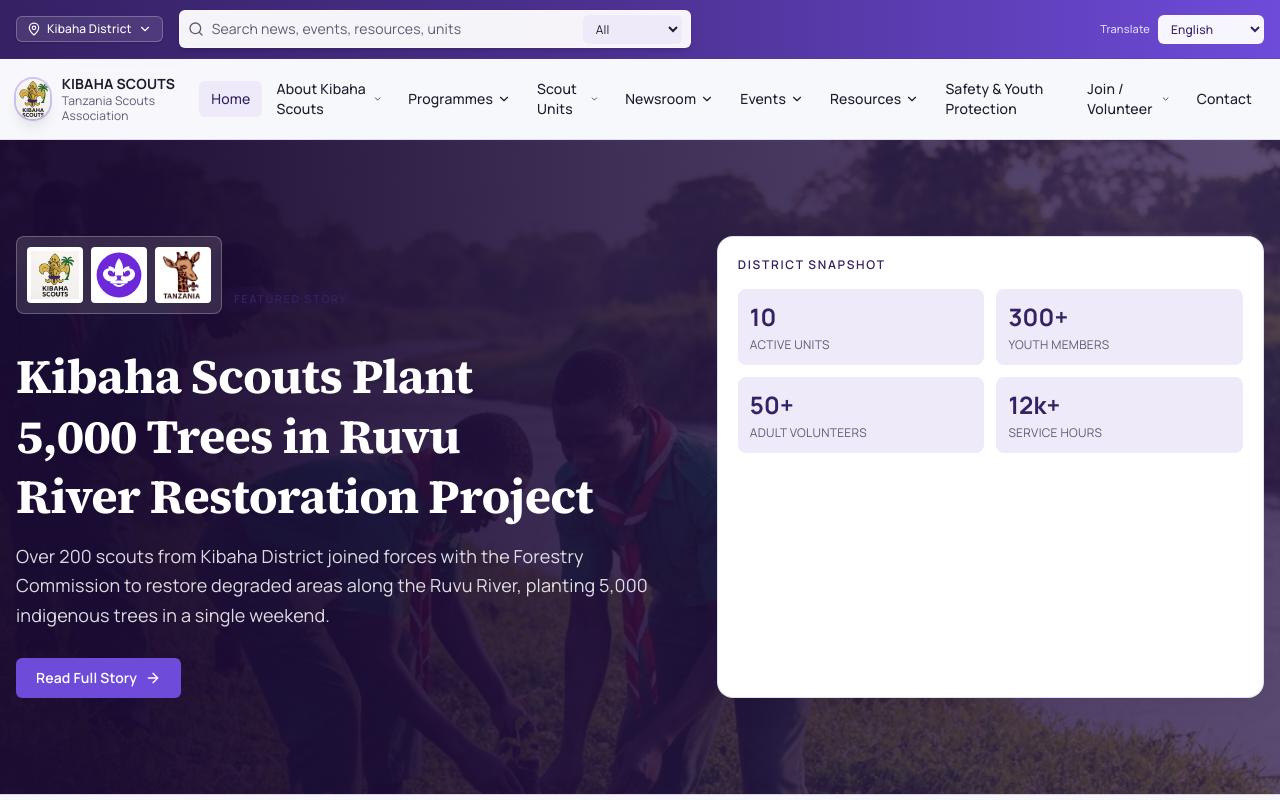
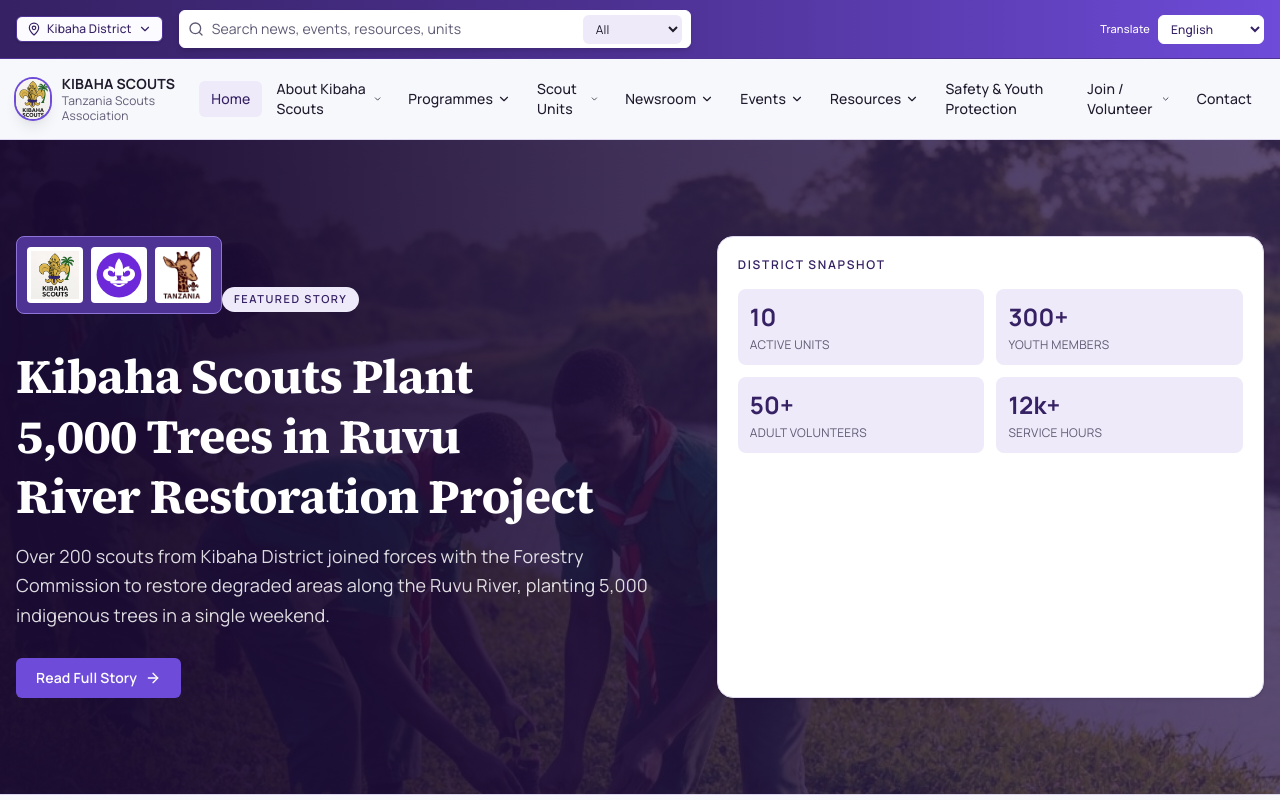
Before and after one commit to Eliahhango/Kibahascouts, a Next.js app: page / in a window 1280 px wide. Shown: the top 800 px of the page. Built offline with nearby package versions, Linux system fonts and the light colour scheme.

Commit message:
removed glassmorphism

```diff
--- a/app/globals.css
+++ b/app/globals.css
@@ -104,10 +104,6 @@
   }
   body {
     @apply bg-background text-foreground;
-    background-image:
-      radial-gradient(circle at 10% 0%, rgba(94, 61, 196, 0.08), transparent 36%),
-      radial-gradient(circle at 90% 10%, rgba(142, 115, 216, 0.07), transparent 34%);
-    background-attachment: fixed;
     letter-spacing: 0.01em;
   }
   h1, h2, h3, h4 {
@@ -154,17 +150,23 @@
 
 @layer utilities {
   .section-shell {
-    @apply rounded-2xl border border-border/80 bg-card shadow-[0_8px_30px_rgba(28,8,56,0.06)];
+    @apply rounded-2xl border border-border bg-card shadow-sm;
   }
   .eyebrow {
-    @apply inline-flex items-center rounded-full bg-tsa-green-deep/10 px-3 py-1 text-[11px] font-semibold uppercase tracking-[0.14em] text-tsa-green-deep;
+    @apply inline-flex items-center rounded-full bg-secondary px-3 py-1 text-[11px] font-semibold uppercase tracking-[0.14em] text-tsa-green-deep;
   }
   .section-title {
     @apply text-2xl font-bold text-foreground md:text-3xl;
   }
   .card-lift {
-    @apply transition-transform duration-300 hover:-translate-y-1 hover:shadow-[0_12px_30px_rgba(28,8,56,0.12)];
+    @apply transition-shadow duration-200 hover:shadow-md;
   }
+}
+
+/* Force-disable frosted/glass blur effects */
+[class*="backdrop-blur"] {
+  -webkit-backdrop-filter: none !important;
+  backdrop-filter: none !important;
 }
 
 /* Google Translate integration: keep translation logic, hide Google toolbar UI */
--- a/app/page.tsx
+++ b/app/page.tsx
@@ -64,7 +64,7 @@ export default async function HomePage() {
 
         <div className="relative mx-auto grid max-w-7xl gap-8 px-4 py-16 md:grid-cols-[1.1fr_0.9fr] md:py-24">
           <div>
-            <div className="mb-4 inline-flex flex-wrap items-center gap-2 rounded-lg border border-primary-foreground/25 bg-primary-foreground/12 p-2.5 backdrop-blur-sm">
+            <div className="mb-4 inline-flex flex-wrap items-center gap-2 rounded-lg border border-tsa-green-light bg-tsa-green-mid p-2.5">
               <Image
                 src={branding.primaryLogo}
                 alt={`${name} logo`}
@@ -87,7 +87,7 @@ export default async function HomePage() {
                 className="h-14 w-14 rounded bg-white p-1 object-contain"
               />
             </div>
-            <span className="eyebrow bg-primary-foreground/16 text-primary-foreground">Featured Story</span>
+            <span className="eyebrow bg-tsa-green-mid text-primary-foreground">Featured Story</span>
             <h1 className="mt-4 max-w-2xl text-balance text-3xl font-bold leading-tight text-primary-foreground md:text-5xl">
               {featuredNews.title}
             </h1>
@@ -103,7 +103,7 @@ export default async function HomePage() {
             </Link>
           </div>
 
-          <div className="section-shell bg-primary-foreground/95 p-5">
+          <div className="section-shell bg-primary-foreground p-5">
             <p className="text-xs font-semibold uppercase tracking-[0.14em] text-tsa-green-deep">District Snapshot</p>
             <div className="mt-4 grid gap-3 sm:grid-cols-2">
               {[
@@ -313,13 +313,13 @@ export default async function HomePage() {
 
       <section className="bg-tsa-green-deep py-12 md:py-16" aria-labelledby="campaigns-heading">
         <div className="mx-auto max-w-7xl px-4">
-          <span className="eyebrow bg-primary-foreground/12 text-primary-foreground">Campaigns</span>
+          <span className="eyebrow bg-tsa-green-mid text-primary-foreground">Campaigns</span>
           <h2 id="campaigns-heading" className="mt-3 text-3xl font-bold text-primary-foreground">
             Ongoing District Campaigns
           </h2>
           <div className="mt-6 grid gap-5 md:grid-cols-3">
             {campaigns.map((campaign) => (
-              <Link key={campaign.id} href={campaign.link} className="overflow-hidden rounded-xl border border-primary-foreground/20 bg-primary-foreground/10 card-lift">
+              <Link key={campaign.id} href={campaign.link} className="overflow-hidden rounded-xl border border-tsa-green-mid bg-[#422a76] card-lift">
                 <div className="relative aspect-[16/10]">
                   <Image src={campaign.image} alt={campaign.title} fill className="object-cover" sizes="(max-width: 768px) 100vw, 33vw" />
                 </div>
@@ -328,7 +328,7 @@ export default async function HomePage() {
                     {campaign.status}
                   </span>
                   <h3 className="mt-2 text-lg font-semibold text-primary-foreground">{campaign.title}</h3>
-                  <p className="mt-2 text-sm text-primary-foreground/85">{campaign.description}</p>
+                  <p className="mt-2 text-sm text-primary-foreground">{campaign.description}</p>
                 </div>
               </Link>
             ))}
@@ -341,7 +341,7 @@ export default async function HomePage() {
           <h2 className="mx-auto max-w-3xl text-balance text-3xl font-bold text-primary-foreground md:text-4xl">
             Start Your Scouting Journey with {name}
           </h2>
-          <p className="mx-auto mt-3 max-w-2xl text-sm leading-relaxed text-primary-foreground/90 md:text-base">
+          <p className="mx-auto mt-3 max-w-2xl text-sm leading-relaxed text-primary-foreground md:text-base">
             Join as a youth member, support as a volunteer leader, or partner with the district to strengthen scouting
             programmes in Kibaha.
           </p>
--- a/components/global-search.tsx
+++ b/components/global-search.tsx
@@ -52,7 +52,7 @@ export function GlobalSearch() {
 
   return (
     <div ref={wrapperRef} className="relative w-full max-w-lg">
-      <div className="flex items-center rounded-md border border-primary-foreground/25 bg-primary-foreground/95 px-2 shadow-md">
+      <div className="flex items-center rounded-md border border-primary-foreground bg-primary-foreground px-2 shadow-md">
         <Search className="h-4 w-4 shrink-0 text-muted-foreground" />
         <input
           type="search"
--- a/components/google-translator.tsx
+++ b/components/google-translator.tsx
@@ -190,12 +190,12 @@ export function GoogleTranslator() {
 
   return (
     <div className="notranslate inline-flex items-center gap-2">
-      <span className="hidden text-[11px] font-medium text-primary-foreground/80 xl:inline">Translate</span>
+      <span className="hidden text-[11px] font-medium text-primary-foreground xl:inline">Translate</span>
       <select
         aria-label="Translate website language"
         value={selectedLanguage}
         onChange={(event) => onChangeLanguage(event.target.value)}
-        className="rounded-md border border-primary-foreground/25 bg-primary-foreground/95 px-2 py-1 text-xs font-medium text-tsa-green-deep outline-none"
+        className="rounded-md border border-primary-foreground bg-primary-foreground px-2 py-1 text-xs font-medium text-tsa-green-deep outline-none"
       >
         {languageOptions.map((language) => (
           <option key={language.code} value={language.code}>
--- a/components/site-header.tsx
+++ b/components/site-header.tsx
@@ -137,7 +137,7 @@ export function SiteHeader() {
         Skip to main content
       </a>
 
-      <div className="border-b border-tsa-green-mid/30 bg-gradient-to-r from-tsa-green-deep via-tsa-green-mid to-tsa-gold text-primary-foreground">
+      <div className="border-b border-tsa-green-mid bg-gradient-to-r from-tsa-green-deep via-tsa-green-mid to-tsa-gold text-primary-foreground">
         <div
           className="mx-auto flex max-w-7xl flex-wrap items-center gap-2 px-4 py-2.5 md:flex-nowrap md:gap-4"
           aria-label={utilityLabel}
@@ -149,7 +149,7 @@ export function SiteHeader() {
               aria-expanded={districtOpen}
               aria-haspopup="listbox"
               aria-label="Select district website"
-              className="inline-flex items-center gap-1.5 rounded-md border border-primary-foreground/25 bg-primary-foreground/10 px-2.5 py-1 text-xs font-medium shadow-sm backdrop-blur transition hover:bg-primary-foreground/20 focus-visible:ring-2 focus-visible:ring-tsa-gold"
+              className="inline-flex items-center gap-1.5 rounded-md border border-tsa-green-mid bg-tsa-warm-white px-2.5 py-1 text-xs font-medium text-tsa-green-deep shadow-sm transition hover:bg-tsa-cream focus-visible:ring-2 focus-visible:ring-tsa-gold"
             >
               <MapPin className="h-3.5 w-3.5" />
               {district.label}
@@ -189,7 +189,7 @@ export function SiteHeader() {
             <button
               type="button"
               onClick={() => setSearchOpen(true)}
-              className="inline-flex h-8 w-8 items-center justify-center rounded-md border border-primary-foreground/30 text-primary-foreground transition hover:bg-primary-foreground/15 md:hidden"
+              className="inline-flex h-8 w-8 items-center justify-center rounded-md border border-primary-foreground text-primary-foreground transition hover:bg-tsa-green-mid md:hidden"
               aria-label="Open search"
             >
               <Search className="h-4 w-4" />
@@ -200,7 +200,7 @@ export function SiteHeader() {
 
       <header
         ref={navRef}
-        className={`sticky top-0 z-40 border-b border-border/80 bg-background/95 backdrop-blur transition-shadow ${scrolled ? "shadow-md" : ""}`}
+        className={`sticky top-0 z-40 border-b border-border bg-background transition-shadow ${scrolled ? "shadow-md" : ""}`}
         role="banner"
       >
         <div className="mx-auto flex max-w-7xl items-center justify-between px-4 py-3">
@@ -209,7 +209,7 @@ export function SiteHeader() {
             className="flex items-center gap-3 rounded focus-visible:ring-2 focus-visible:ring-ring"
             aria-label={`${name} - Home`}
           >
-            <div className="relative h-10 w-10 overflow-hidden rounded-full ring-2 ring-tsa-gold/30 shadow-lg" aria-hidden="true">
+            <div className="relative h-10 w-10 overflow-hidden rounded-full ring-2 ring-tsa-gold shadow-lg" aria-hidden="true">
               <Image
                 src={branding.primaryLogo}
                 alt=""
@@ -258,7 +258,7 @@ export function SiteHeader() {
 
                   {item.children && isExpanded && (
                     <div
-                      className="absolute left-1/2 top-full z-50 mt-2 w-[44rem] -translate-x-1/2 rounded-xl border border-border/80 bg-card/98 p-5 shadow-2xl backdrop-blur"
+                      className="absolute left-1/2 top-full z-50 mt-2 w-[44rem] -translate-x-1/2 rounded-xl border border-border bg-card p-5 shadow-lg"
                       role="menu"
                       onMouseEnter={() => handleMenuEnter(item.label)}
                       onMouseLeave={handleMenuLeave}
```
Also changed, not shown: app/global-error.tsx (+5 -7 lines), app/not-found.tsx (+6 -8 lines), components/site-footer.tsx (+14 -14 lines).
